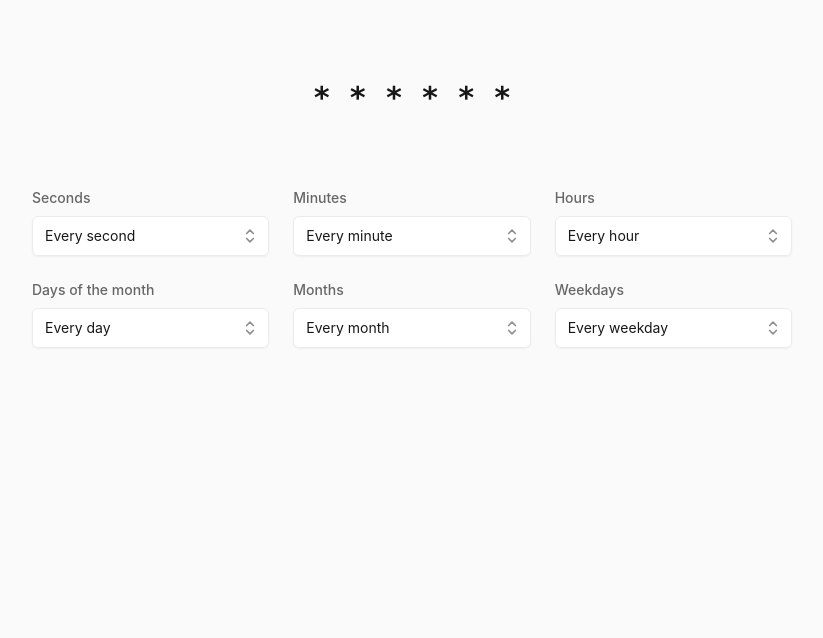
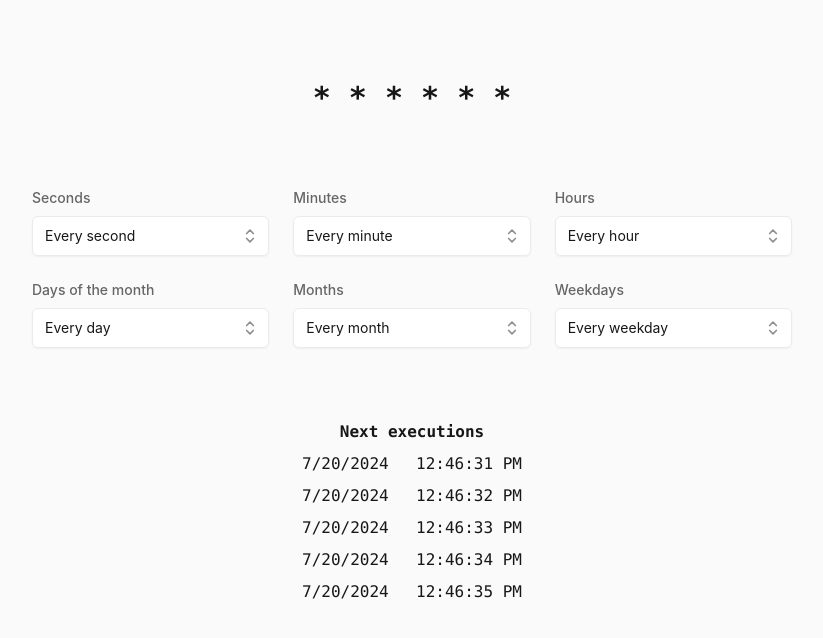
Before and after one commit to snapsnapturtle/spring-cron-expression-builder, a React (Vite) app: page / in a window 1280 px wide. Shown: the top 638 px of the page, without its empty margins (228-1051 px from the left). Built offline with nearby package versions, Linux system fonts and the light colour scheme.

Commit message:
show occurrences

```diff
--- a/package.json
+++ b/package.json
@@ -16,6 +16,7 @@
   },
   "dependencies": {
     "@headlessui/react": "^2.1.2",
+    "cron-parser": "^4.9.0",
     "react": "^18.3.1",
     "react-dom": "^18.3.1",
     "react-hook-form": "^7.52.1"
--- /dev/null
+++ b/src/components/NextExecutions/NextExecutions.tsx
@@ -0,0 +1,22 @@
+import { Fragment, useContext } from "react";
+import { CronExpressionContext } from "../../context/CronExpressionContext.tsx";
+import { calculateNextFiveOccurrences } from "../../utils/calculateNextFiveOccurrences.ts";
+
+export function NextExecutions() {
+  const { cronValue } = useContext(CronExpressionContext);
+  const nextExecutions = calculateNextFiveOccurrences(cronValue);
+
+  return (
+    <div className="font-mono">
+      <div className="mb-2 text-center font-semibold">Next executions</div>
+      <div className="grid grid-cols-2 gap-2">
+        {nextExecutions.map((date) => (
+          <Fragment key={date.toISOString()}>
+            <div>{date.toLocaleDateString()}</div>
+            <div>{date.toLocaleTimeString()}</div>
+          </Fragment>
+        ))}
+      </div>
+    </div>
+  );
+}
--- a/src/pages/Home.tsx
+++ b/src/pages/Home.tsx
@@ -1,6 +1,7 @@
 import { Result } from "../components/Result/Result.tsx";
 import { CronExpressionContextProvider } from "../context/CronExpressionContext.tsx";
 import { Form } from "../components/Form/Form.tsx";
+import { NextExecutions } from "../components/NextExecutions/NextExecutions.tsx";
 
 export function Home() {
   return (
@@ -8,6 +9,7 @@ export function Home() {
       <div className="mt-20 flex flex-col items-center gap-12">
         <Result />
         <Form />
+        <NextExecutions />
       </div>
     </CronExpressionContextProvider>
   );
--- /dev/null
+++ b/src/utils/calculateNextFiveOccurrences.ts
@@ -0,0 +1,17 @@
+import { CronValue } from "../context/CronExpressionContext.tsx";
+import parser from "cron-parser";
+import { formatCronValue } from "./formatCronValue.ts";
+
+export function calculateNextFiveOccurrences(
+  cronValue: CronValue,
+  occurrences: number = 5,
+): Date[] {
+  const nextFiveDates: Date[] = [];
+  const parsedExpression = parser.parseExpression(formatCronValue(cronValue));
+
+  for (let i = 0; i < occurrences; i++) {
+    nextFiveDates.push(parsedExpression.next().toDate());
+  }
+
+  return nextFiveDates;
+}
```
Also changed, not shown: 1 other file (tests, documents, lock files or other folders).
